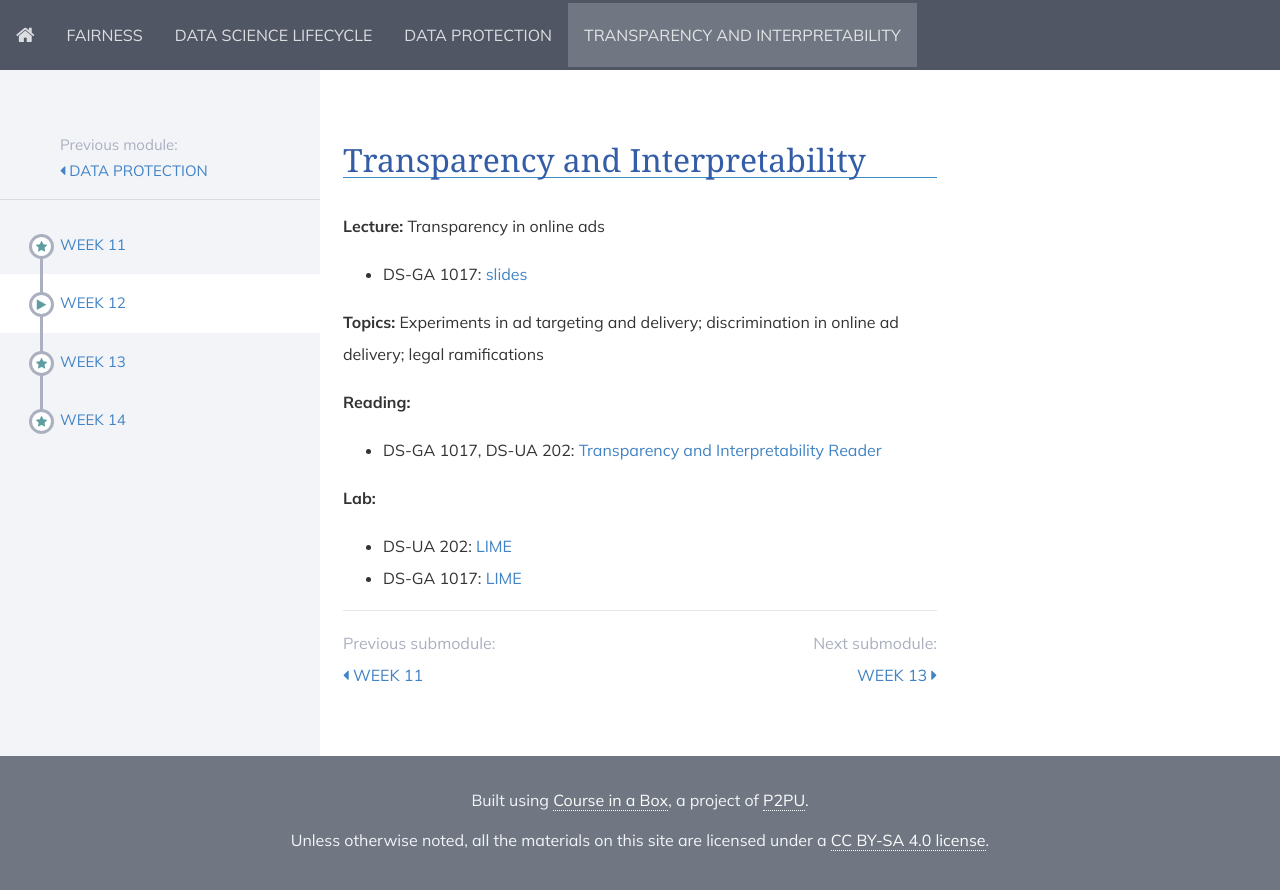
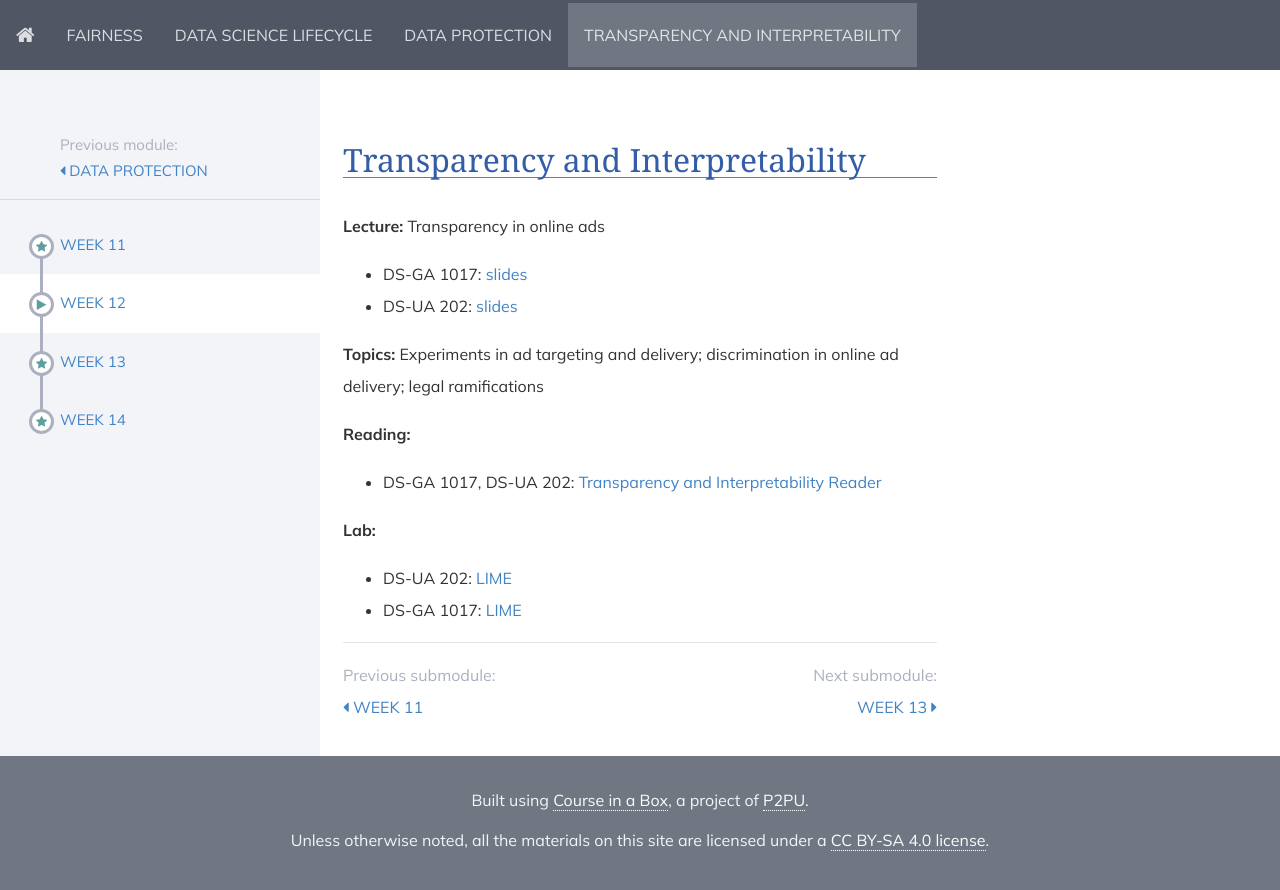
Before and after one commit to DataResponsibly/rds24, a Jekyll site: the page built from modules/transparency_and_interpretability/_posts/2000-01-02-week12.md, in a window 1280 px wide. Shown: the top 890 px of the page. Built offline with Jekyll 4.4.1, drawn with Linux system fonts in a browser that asks for light colours; nearby versions of some CDN libraries.

Commit message:
Update 2000-01-02-week12.md

```diff
--- a/modules/transparency_and_interpretability/_posts/2000-01-02-week12.md
+++ b/modules/transparency_and_interpretability/_posts/2000-01-02-week12.md
@@ -7,6 +7,7 @@ title: Week 12
 **Lecture:** Transparency in online ads
 
 * DS-GA 1017: [slides](../../../assets/12_Transparency_Ads_1017.pdf)
+* DS-UA 202: [slides](../../../assets/12_transparency_ads_202_2023.pdf)
 
 **Topics:** Experiments in ad targeting and delivery; discrimination in online ad delivery; legal ramifications
 
```
